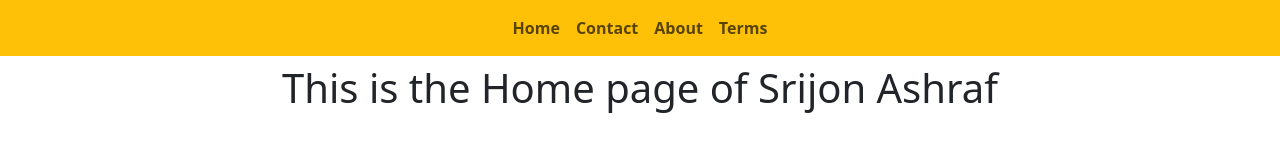
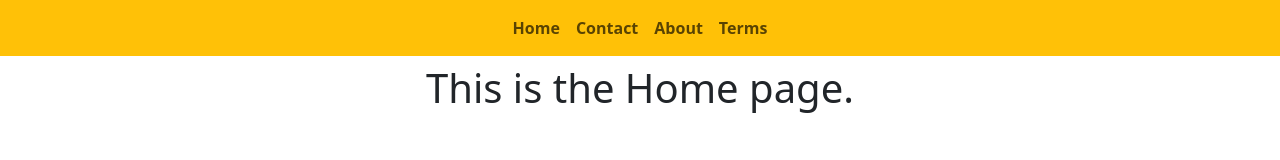
Before and after one commit to srijonashraf/Basic-Node-Navigate, a website: page home.html in a window 1280 px wide. Drawn offline with nearby package versions, Linux system fonts and the light colour scheme.

Commit message:
Update home.html

```diff
--- a/home.html
+++ b/home.html
@@ -31,7 +31,7 @@
       </nav>
     </div>
 
-    <h1 class="text-center mt-2">This is the Home page of Srijon Ashraf</h1>
+    <h1 class="text-center mt-2">This is the Home page.</h1>
 
     <script
       src="https://cdn.jsdelivr.net/npm/bootstrap@5.3.1/dist/js/bootstrap.bundle.min.js"
```
